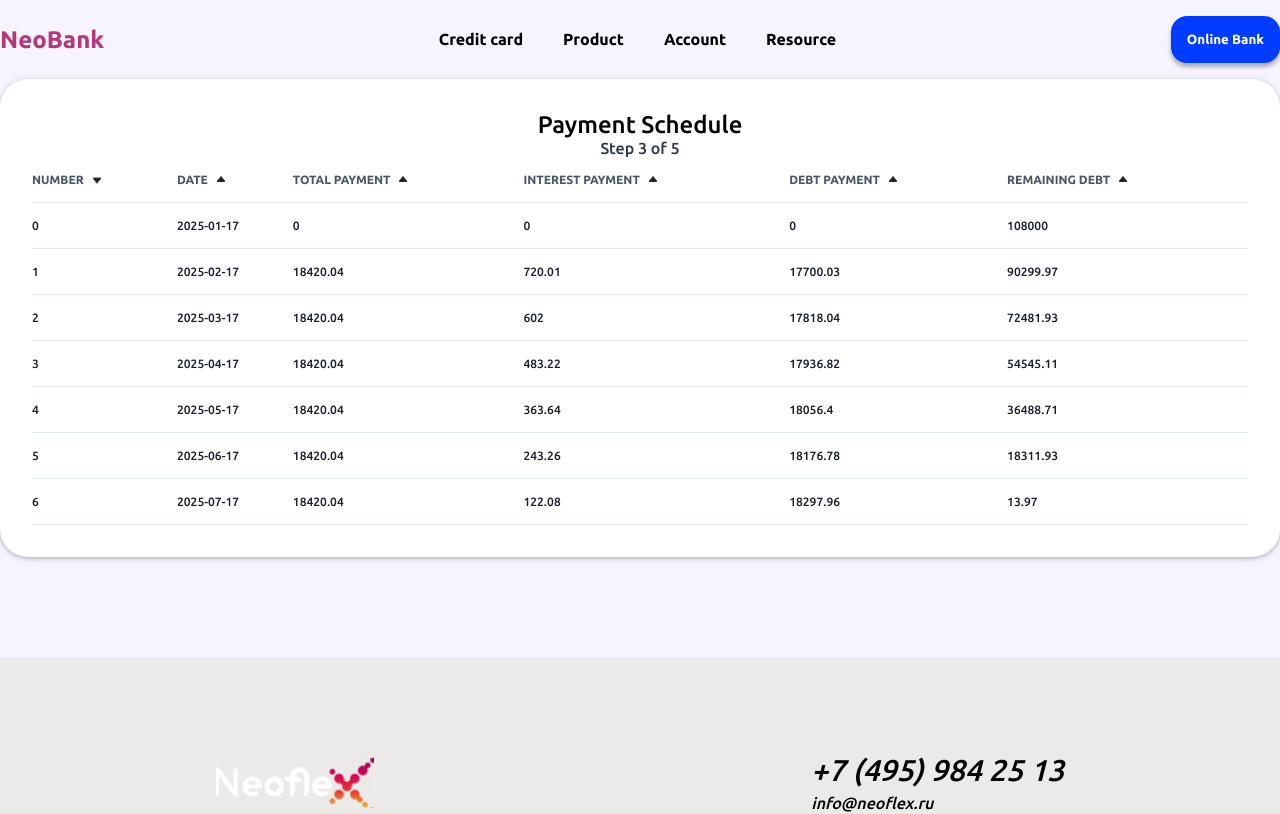
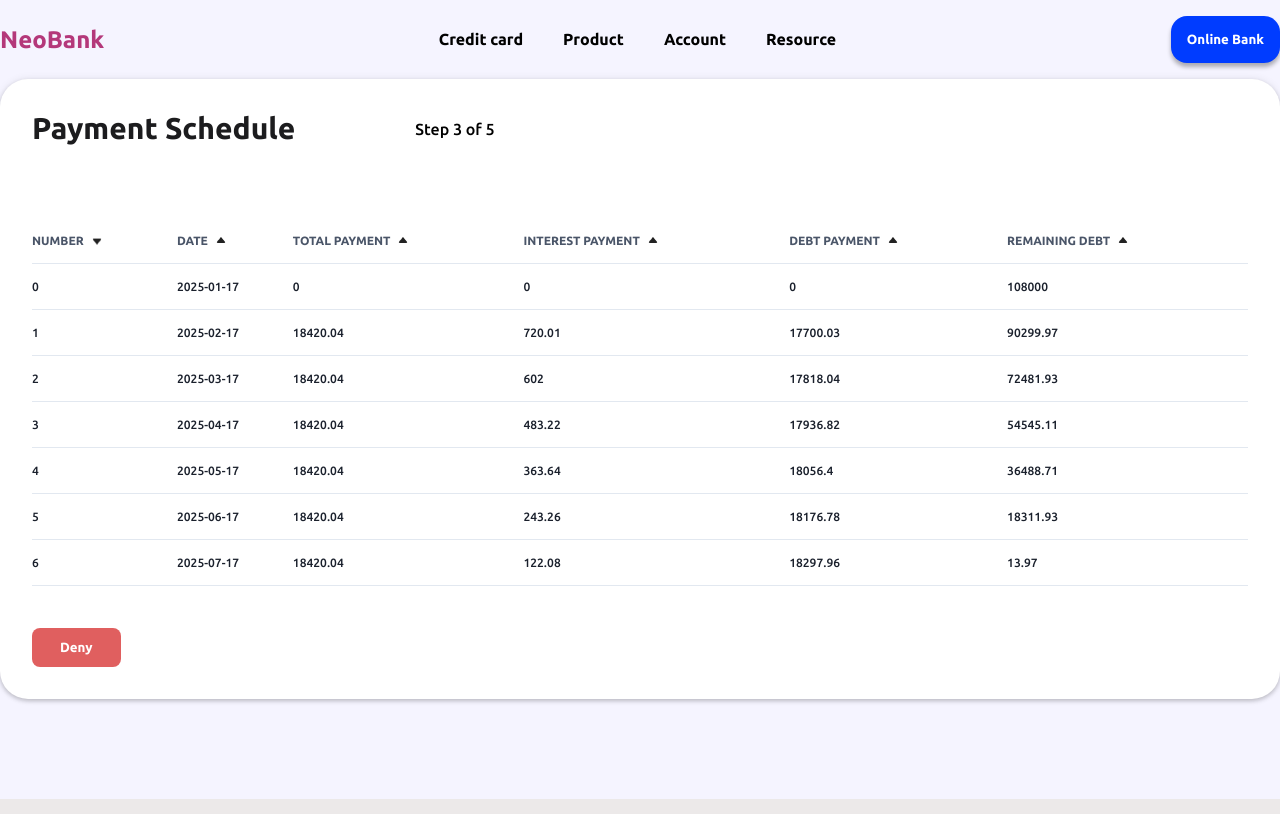
Before and after one commit to NyanLight/neoflex-project, a React (Vite) app: page /loan/1/document in a window 1280 px wide. Shown: the top 814 px of the page. Built offline with nearby package versions, Linux system fonts and the light colour scheme.

Commit message:
create deny button and style info part of document component

```diff
--- a/src/components/Document/Document.module.css
+++ b/src/components/Document/Document.module.css
@@ -9,3 +9,28 @@
       0px 2px 4px 0px rgba(0, 0, 0, 0.2);
     font-family: 'Ubuntu', sans-serif;
 }
+
+.document__table {
+  margin-bottom: 2.625rem;
+}
+
+.info {
+  display: flex;
+  align-items: center;
+  gap: 7.5rem;
+  margin-bottom: 4.5rem;
+}
+
+.document__title {
+  font-size: 1.875rem;
+  font-weight: 700;
+  color: #1C1C1E;
+}
+
+.document__step {
+  color: black;
+}
+
+.denyPart button {
+  background-color: rgba(217, 55, 55, 0.8);
+}
--- a/src/components/Document/Document.tsx
+++ b/src/components/Document/Document.tsx
@@ -1,3 +1,4 @@
+import { Button } from '../../ui/Button';
 import { Table } from '../../ui/Table';
 import styles from './Document.module.css';
 
@@ -77,7 +78,15 @@ export function Document() {
           <h2 className={styles.document__title}>Payment Schedule</h2>
           <div className={styles.document__step}>Step 3 of 5</div>
         </div>
-        <Table data={data} headers={headers} />
+        <div className={styles.document__table}>
+          <Table data={data} headers={headers} />
+        </div>
+        <div className={styles.buttons}>
+          <div className={styles.denyPart}>
+          <Button handler={() => console.log('deny')} horizontalPadding='1.75rem' verticalPadding='0.75rem'  text='Deny'  borderRadius='8px' />
+          </div>
+          <div className={styles.acceptPart}></div>
+        </div>
       </div>
     </section>
   );
```
